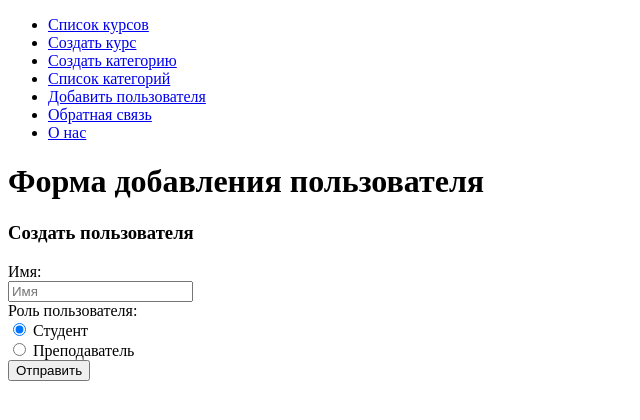
After one commit to uder/gb_patterns, a Python web app: template templates/create_user.html in a window 1280 px wide. The commit adds this page. Shown: the top 420 px of the page, without its empty margins (0-640 px from the left). Run offline with Jinja, Linux system fonts and the light colour scheme; the template is opened without the code that fills it, so the values that code supplies are empty.

Commit message:
Adds create-user endpoint

```diff
--- /dev/null
+++ b/templates/create_user.html
@@ -0,0 +1,17 @@
+{% extends "base.html" %}
+{% block title %} Create User {% endblock %}
+
+{% block body %}
+    <h1>Форма добавления пользователя</h1>
+    <form method="post">
+        <h3>Создать пользователя</h3>
+        <label for="user_name">Имя:</label><br>
+        <input type="text" name="user_name" placeholder="Имя"><br>
+        <label for="user_role">Роль пользователя:</label><br>
+        <input type="radio" name="user_role" value="student" id="student" checked>
+        <label for="student">Студент</label><br>
+        <input type="radio" name="user_role" value="teacher" id="teacher">
+        <label for="teacher">Преподаватель</label><br>
+        <input type="submit" value="Отправить">
+    </form>
+{% endblock %}
--- a/templates/include/menu.html
+++ b/templates/include/menu.html
@@ -20,6 +20,11 @@
         </a>
     </li>
     <li>
+        <a href="/create-user/">
+            Добавить пользователя
+        </a>
+    </li>
+    <li>
         <a href="/feedback/">
             Обратная связь
         </a>
--- a/windy/conf/routes.json
+++ b/windy/conf/routes.json
@@ -22,5 +22,10 @@
 	{
 		"path": 	"/category-list/",
 		"handler": 	"category_list"
+	},
+		{
+		"path": 	"/create-user/",
+		"handler": 	"create_user"
 	}
+
 ]
```
Also changed, not shown: windy/handlers/__init__.py (+20 -0 lines).
